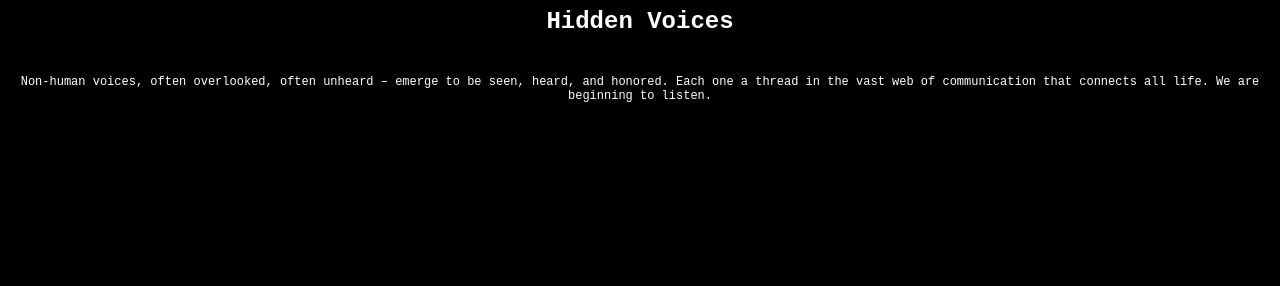
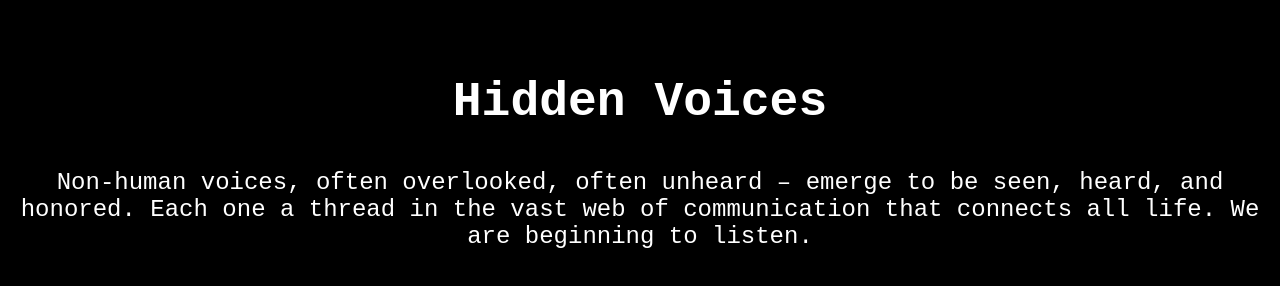
Before and after one commit to eli-veraarreaza/hidden-voices.io, a plain HTML site: page index.html in a window 1280 px wide. Drawn offline with Linux system fonts and the light colour scheme.

Commit message:
Add files via upload

```diff
--- a/index.html
+++ b/index.html
@@ -8,12 +8,14 @@
   <meta name="CocoaVersion" content="2566">
   <style type="text/css">
     body {background-color: #000000}
-    p.p2 {margin: 0.0px 0.0px 38.7px 0.0px; text-align: center; font: 12.0px 'Courier New'; color: #ffffff; -webkit-text-stroke: #ffffff}
-    span.s1 {font-kerning: none; background-color: #000000}
+    p.p3 {margin: 0.0px 0.0px 38.7px 0.0px; text-align: center; font: 24.0px 'Courier New'; color: #ffffff; -webkit-text-stroke: #ffffff}
+    span.s1 {font-kerning: none}
+    span.s2 {font-kerning: none; background-color: #000000}
   </style>
 </head>
 <body>
-<h1 style="margin: 0.0px 0.0px 40.0px 0.0px; text-align: center; font: 24.0px 'Courier New'; color: #ffffff; -webkit-text-stroke: #ffffff"><span class="s1"><b>Hidden Voices</b><b></b></span></h1>
-<p class="p2"><span class="s1">Non-human voices, often overlooked, often unheard – emerge to be seen, heard, and honored. Each one a thread in the vast web of communication that connects all life. We are beginning to listen.</span></p>
+<h1 style="margin: 0.0px 0.0px 40.0px 0.0px; text-align: center; font: 24.0px 'Courier New'; color: #ffffff; -webkit-text-stroke: #ffffff; background-color: #000000; min-height: 27.0px"><span class="s1"><b></b></span><br></h1>
+<h1 style="margin: 0.0px 0.0px 40.0px 0.0px; text-align: center; font: 48.0px 'Courier New'; color: #ffffff; -webkit-text-stroke: #ffffff"><span class="s2"><b>Hidden Voices</b><b></b></span></h1>
+<p class="p3"><span class="s2">Non-human voices, often overlooked, often unheard – emerge to be seen, heard, and honored. Each one a thread in the vast web of communication that connects all life. We are beginning to listen.</span></p>
 </body>
 </html>
```
